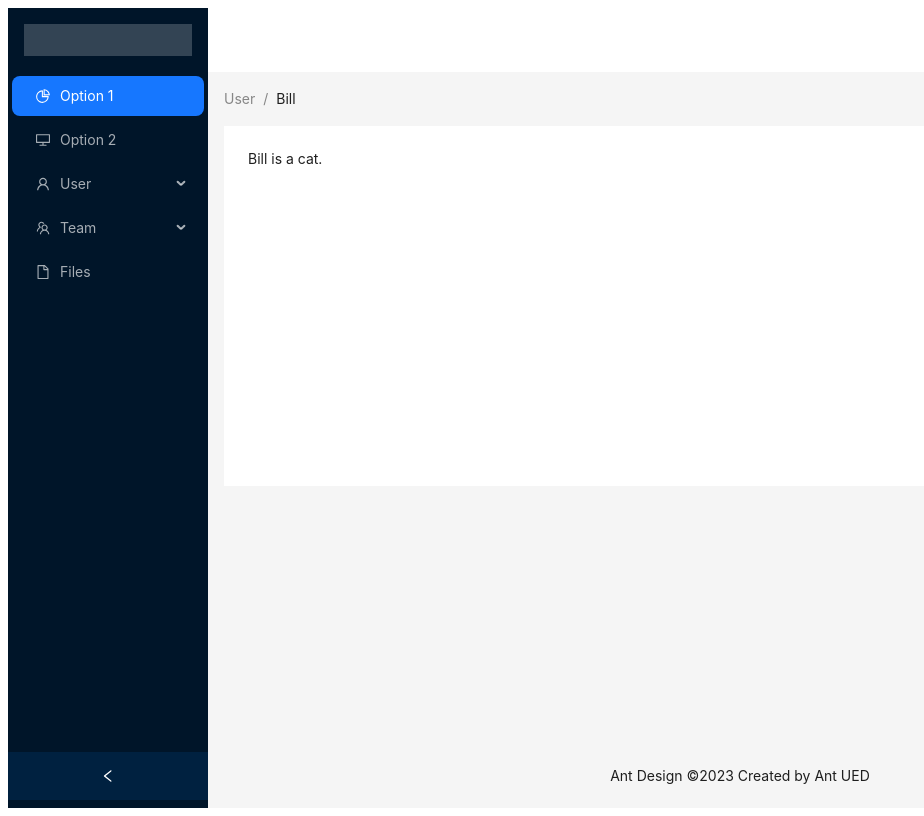
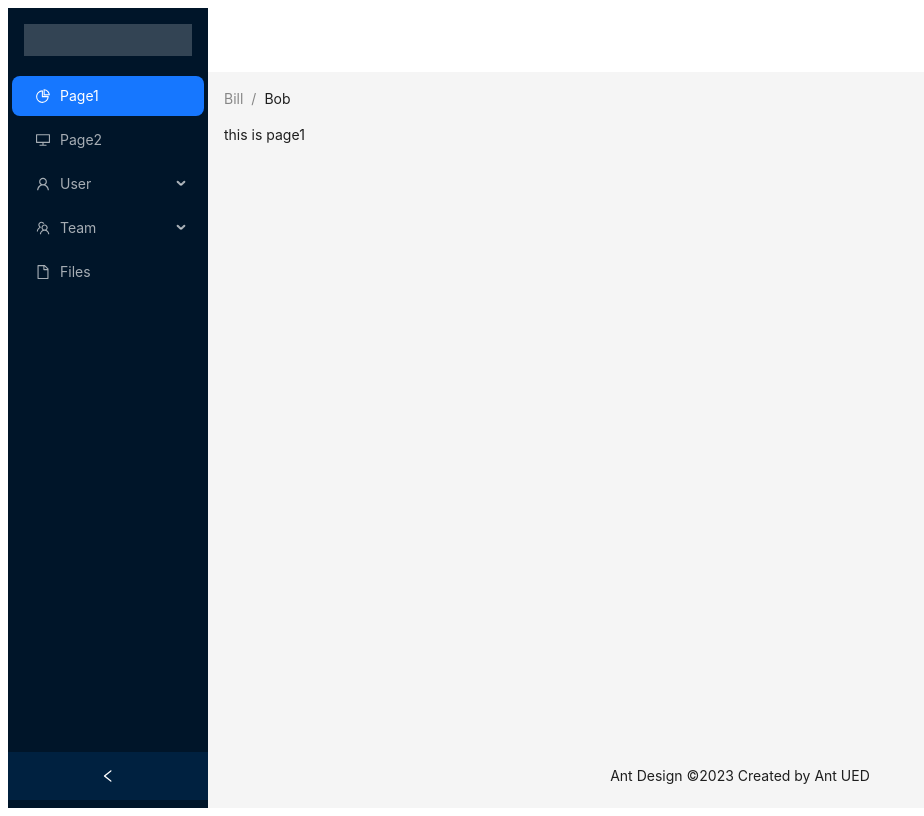
Before and after one commit to luckylark2000/xx-management, a React (Vite) app: page /page1 in a window 1280 px wide. Shown: the whole page, without its empty margins (0-924 px from the left). Built offline with nearby package versions, Linux system fonts and the light colour scheme.

Commit message:
route fix

```diff
--- a/src/components/Home/index.tsx
+++ /dev/null
@@ -1,5 +0,0 @@
-const Home=()=>{
-    return (<div>
-        这是一个Home组件
-    </div>)
-}
--- a/src/components/MainMenu/index.tsx
+++ b/src/components/MainMenu/index.tsx
@@ -1,4 +1,3 @@
-
 import {
     DesktopOutlined,
     FileOutlined,
@@ -7,6 +6,7 @@ import {
     UserOutlined,
 } from '@ant-design/icons';
 import { Menu, MenuProps } from 'antd';
+import { useNavigate } from 'react-router-dom';
 
 type MenuItem = Required<MenuProps>['items'][number];
 function getItem(
@@ -23,8 +23,8 @@ function getItem(
     } as MenuItem;
 }
 const items: MenuItem[] = [
-    getItem('Option 1', '1', <PieChartOutlined />),
-    getItem('Option 2', '2', <DesktopOutlined />),
+    getItem('Page1', '/page1', <PieChartOutlined />),
+    getItem('Page2', '/page2', <DesktopOutlined />),
     getItem('User', 'sub1', <UserOutlined />, [
         getItem('Tom', '3'),
         getItem('Bill', '4'),
@@ -34,11 +34,19 @@ const items: MenuItem[] = [
     getItem('Files', '9', <FileOutlined />),
 ];
 
+
 const MainMenu: React.FC = () => {
-    return (<div>
-
-        <Menu theme="dark" defaultSelectedKeys={['1']} mode="inline" items={items} />
-
-    </div>)
+    const navigateTo = useNavigate()
+    const menuClick = (e: { key: string }) => {
+        navigateTo(e.key)
+    }
+    return (
+        <Menu
+            theme="dark"
+            defaultSelectedKeys={['/page1']}
+            mode="inline"
+            items={items}
+            onClick={menuClick} />
+    )
 }
 export default MainMenu
--- a/src/main.tsx
+++ b/src/main.tsx
@@ -1,9 +1,12 @@
 import React from 'react'
 import ReactDOM from 'react-dom/client'
 import App from './view/App'
+import { BrowserRouter } from 'react-router-dom'
 
 ReactDOM.createRoot(document.getElementById('root') as HTMLElement).render(
   <React.StrictMode>
-    <App />
+    <BrowserRouter>
+      <App />
+    </BrowserRouter>
   </React.StrictMode>,
 )
--- /dev/null
+++ b/src/router/index.tsx
@@ -0,0 +1,21 @@
+import { Navigate } from "react-router-dom";
+import Page1 from "../view/Page1";
+import Page2 from "../view/Page2";
+
+const routes = [{
+    path: "/",
+    elment: <Navigate to="page1" />,
+    children: [{
+        path: "page1",
+        element: <Page1 />
+    },
+    {
+        path: "page2",
+        element: <Page2 />
+    },
+    ]
+}, {
+    path: "*",
+    elment: <Navigate to="page1" />,
+}]
+export default routes
--- a/src/view/App.tsx
+++ b/src/view/App.tsx
@@ -1,38 +1,30 @@
 import React, { useState } from 'react';
-
-import { Breadcrumb, Layout, Menu, theme } from 'antd';
+import { Breadcrumb, Layout, theme } from 'antd';
 import MainMenu from '../components/MainMenu';
+import router from "../router";
+import { useRoutes } from 'react-router-dom';
 
 const { Header, Content, Footer, Sider } = Layout;
-
-
-
-
-
-
 
 const App: React.FC = () => {
   const [collapsed, setCollapsed] = useState(false);
   const {
     token: { colorBgContainer },
   } = theme.useToken();
+  const outlet = useRoutes(router);
 
   return (
     <Layout style={{ minHeight: '100vh' }}>
       <Sider collapsible collapsed={collapsed} onCollapse={(value) => setCollapsed(value)}>
         <div style={{ height: 32, margin: 16, background: 'rgba(255, 255, 255, 0.2)' }} />
         <MainMenu />
+
       </Sider>
       <Layout className="site-layout">
         <Header style={{ padding: 0, background: colorBgContainer }} />
         <Content style={{ margin: '0 16px' }}>
-          <Breadcrumb style={{ margin: '16px 0' }}>
-            <Breadcrumb.Item>User</Breadcrumb.Item>
-            <Breadcrumb.Item>Bill</Breadcrumb.Item>
-          </Breadcrumb>
-          <div style={{ padding: 24, minHeight: 360, background: colorBgContainer }}>
-            Bill is a cat.
-          </div>
+          <Breadcrumb style={{ margin: '16px 0' }} items={[{ title: "Bill" }, { title: "Bob" }]} />
+          {outlet}
         </Content>
         <Footer style={{ textAlign: 'center' }}>Ant Design ©2023 Created by Ant UED</Footer>
       </Layout>
--- /dev/null
+++ b/src/view/Page1/index.tsx
@@ -0,0 +1,4 @@
+const Page1 = () => {
+    return (<div>this is page1</div>)
+}
+export default Page1
--- /dev/null
+++ b/src/view/Page2/index.tsx
@@ -0,0 +1,6 @@
+const Page2 = () => {
+    return (<div>
+        这是hhhhhhhhhh
+    </div>)
+}
+export default Page2;
```
